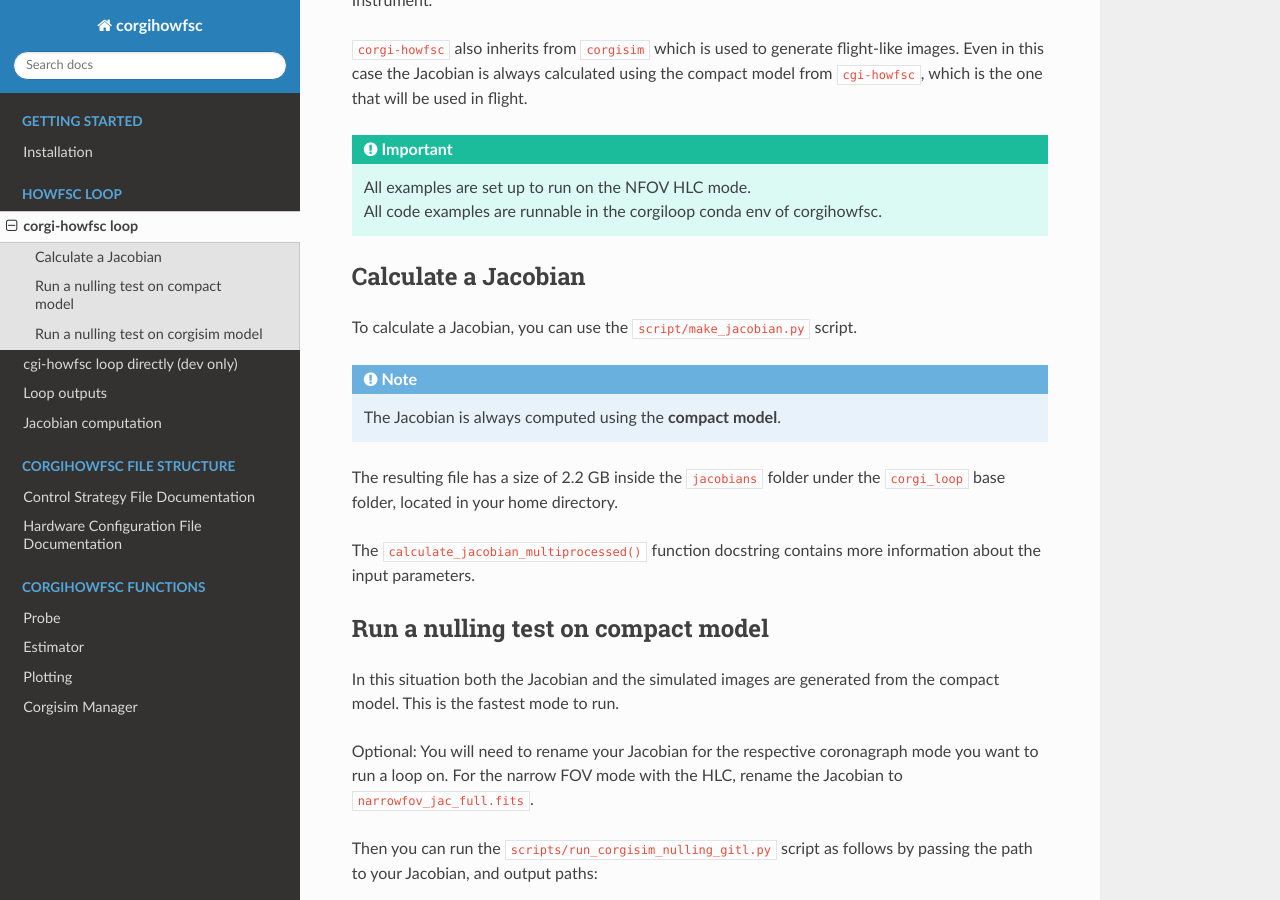
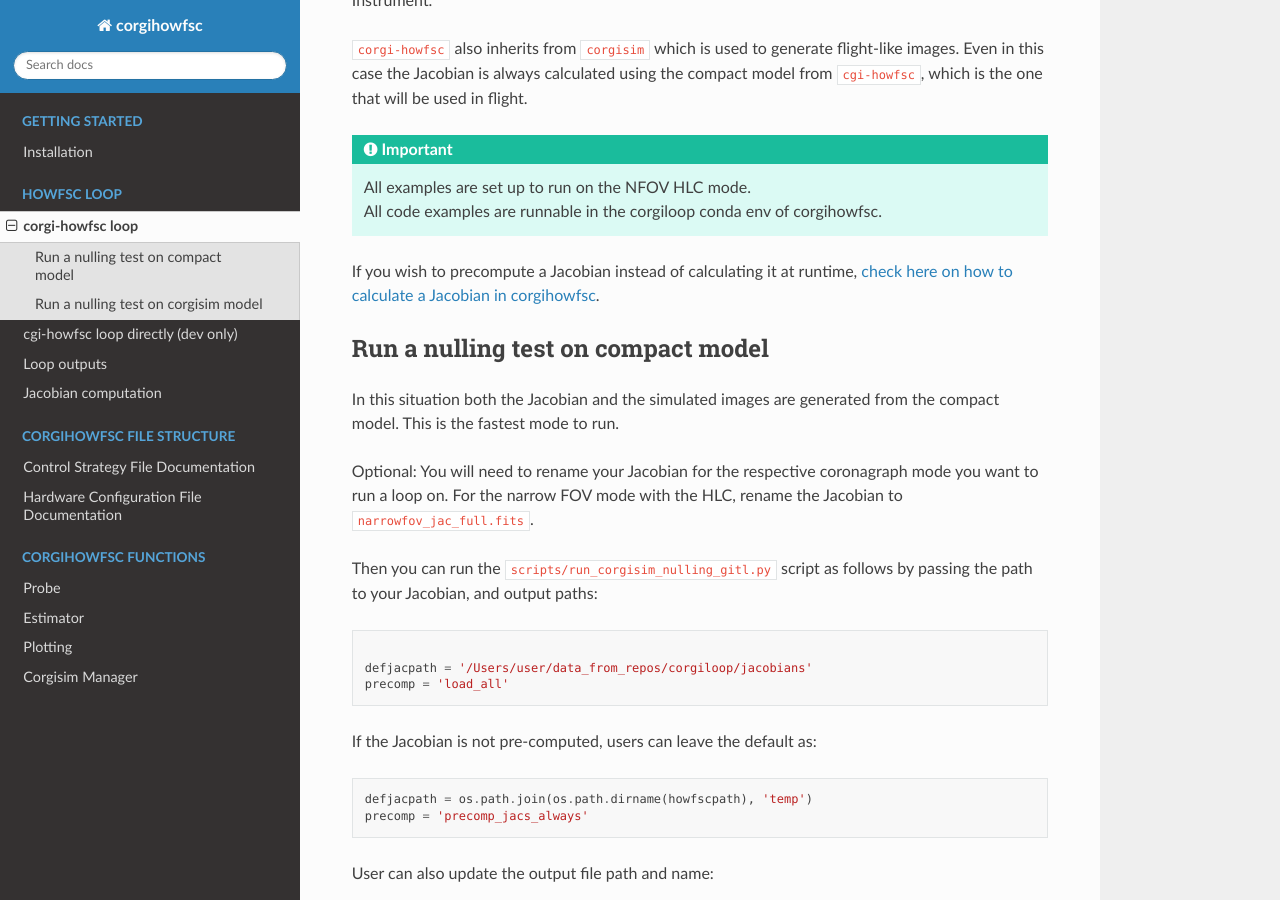
Before and after one commit to roman-corgi/corgihowfsc, a Sphinx documentation site: the page built from docs/source/gitl_corgi_howfsc.md, in a window 1280 px wide and 900 px high, scrolled down 394 px. Built offline with Sphinx 7.4.7 and the Read the Docs theme 3.1.0, drawn with Linux system fonts in a browser that asks for light colours.

Commit message:
Move Jacobian precomputation information

```diff
--- a/docs/source/gitl_corgi_howfsc.md
+++ b/docs/source/gitl_corgi_howfsc.md
@@ -19,18 +19,7 @@ All examples are set up to run on the NFOV HLC mode.
 All code examples are runnable in the corgiloop conda env of corgihowfsc.
 :::
 
-## Calculate a Jacobian
-
-To calculate a Jacobian, you can use the `script/make_jacobian.py` script.
-
-:::{note}
-The Jacobian is always computed using the **compact model**.
-:::
-
-The resulting file has a size of 2.2 GB inside the `jacobians` folder under the `corgi_loop` base folder,
-located in your home directory.
-
-The `calculate_jacobian_multiprocessed()` function docstring contains more information about the input parameters.
+If you wish to precompute a Jacobian instead of calculating it at runtime, [check here on how to calculate a Jacobian in corgihowfsc](jacobian_computation.md#precomputing-a-jacobian).
 
 ## Run a nulling test on compact model
 
```
Also changed, not shown: docs/source/gitl_cgi_howfsc.md (+2 -13 lines), docs/source/jacobian_computation.md (+13 -0 lines).
